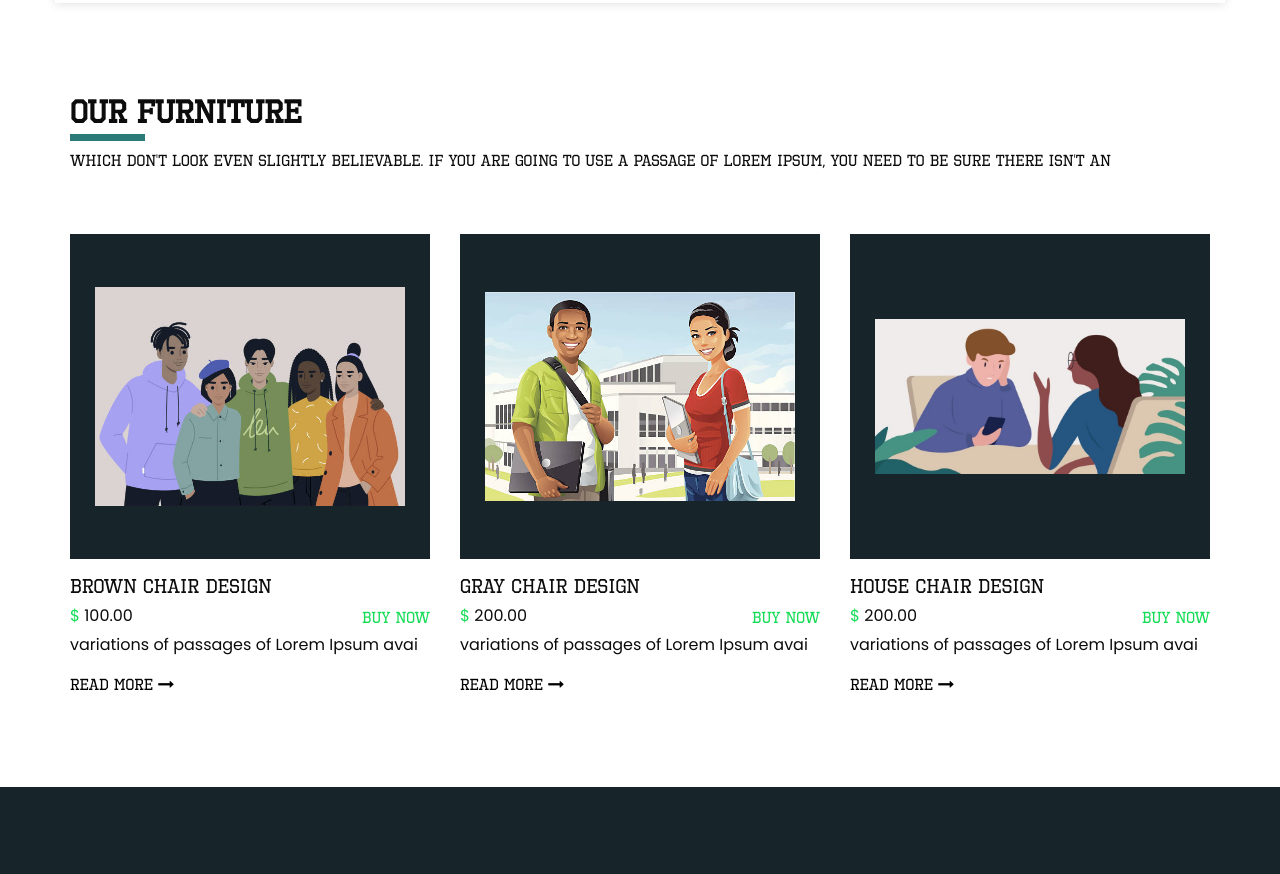
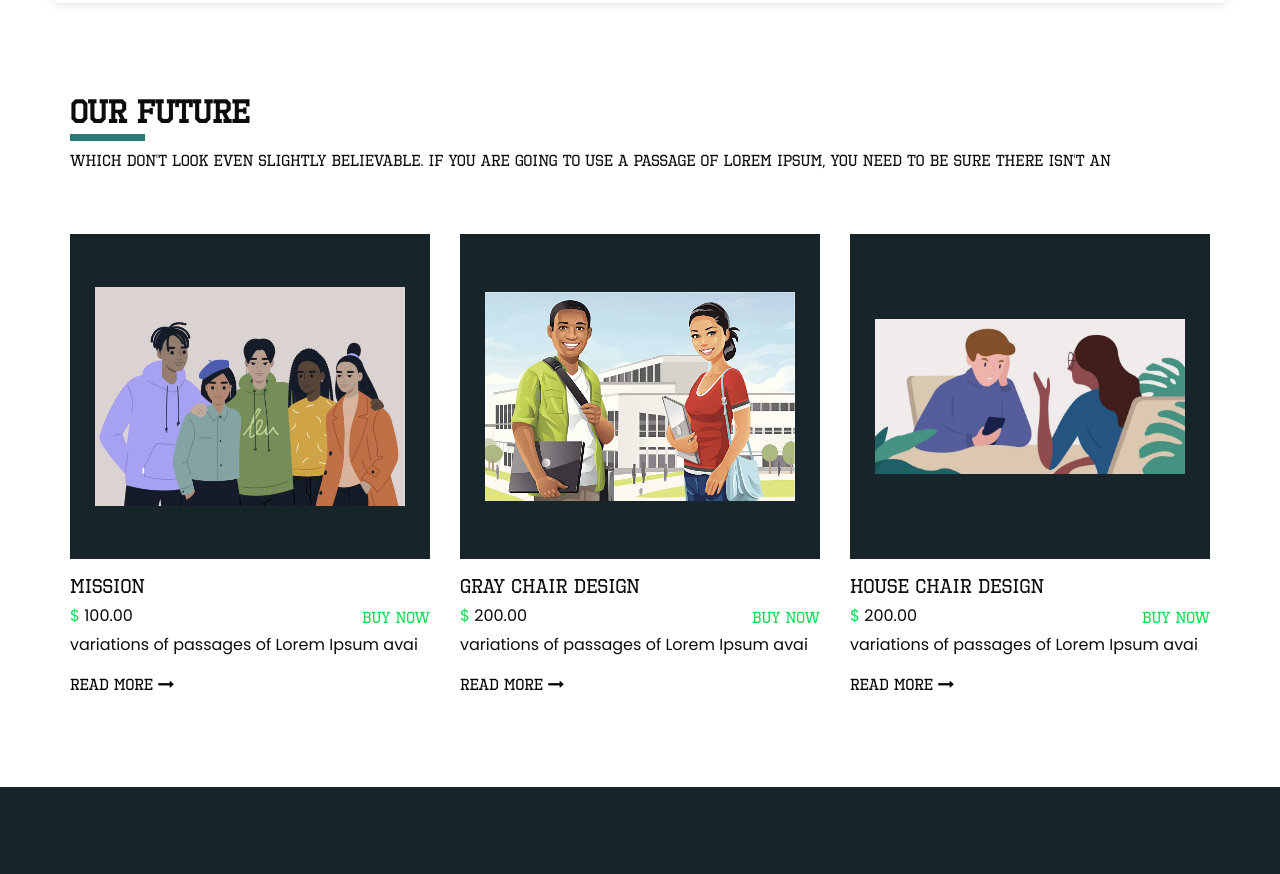
Before and after one commit to khalix4/Eternity, a plain HTML site: page index.html in a window 1280 px wide. Shown: the part 1460-2334 px from the top of the page. Drawn offline with nearby package versions, Linux system fonts and the light colour scheme; some packages are replaced by stand-ins of ours; a web font is replaced by a local one.

Commit message:
made cha

```diff
--- a/index.html
+++ b/index.html
@@ -217,7 +217,7 @@
     <div class="container">
       <div class="heading_container">
         <h2>
-          Our Furniture
+          Our Future
         </h2>
         <p>
           which don't look even slightly believable. If you are going to use a passage of Lorem Ipsum, you need to be sure there isn't an
@@ -231,7 +231,7 @@
             </div>
             <div class="detail-box">
               <h5>
-                brown Chair Design
+               MISSion
               </h5>
               <div class="price_box">
                 <h6 class="price_heading">
```
